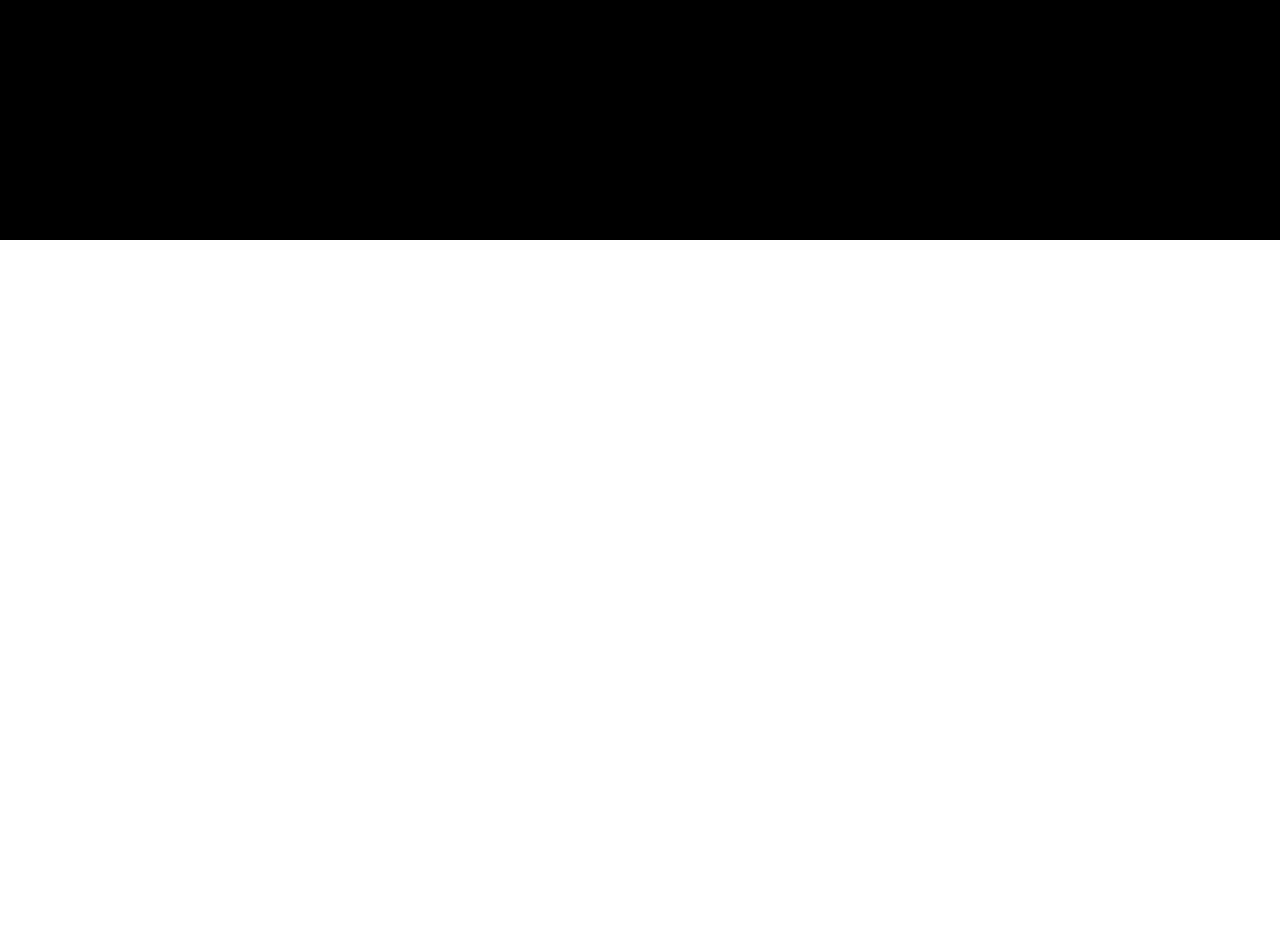
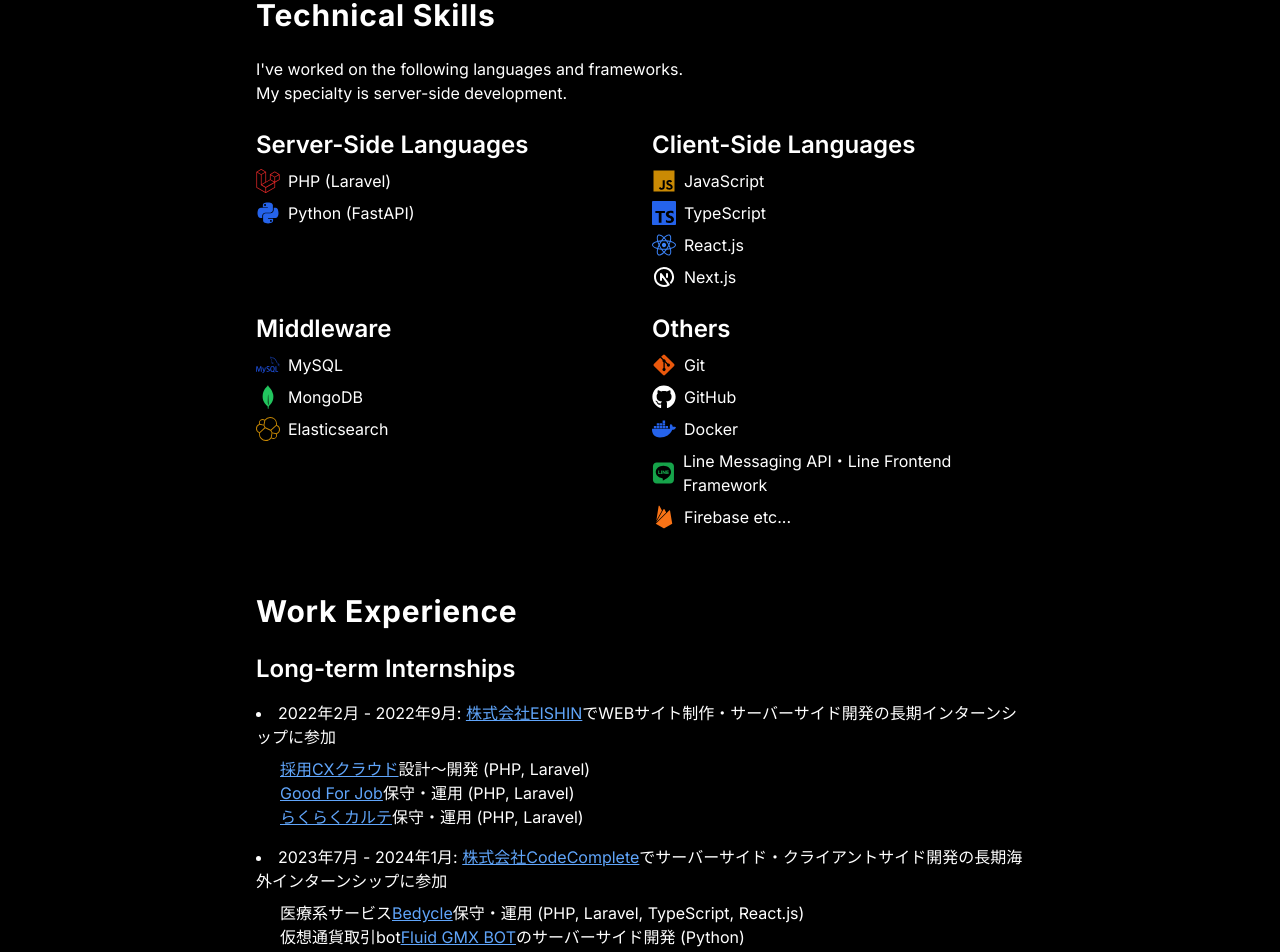
Before and after one commit to yuta-2001/my-blog, a Next.js app: page /profile in a window 1280 px wide. Shown: the part 560-1512 px from the top of the page. Before the commit the page ends 800 px from the top, so only its background shows below. Built offline with nearby package versions, Linux system fonts and the light colour scheme.

Commit message:
プロフィールページ編集

```diff
--- a/app/layout.tsx
+++ b/app/layout.tsx
@@ -18,7 +18,7 @@ export default function RootLayout({
   return (
     <html lang="en">
       <body className={inter.className}>
-        <header className="fixed top-0 left-0 right-0 flex justify-end items-center p-8 z-50">
+        <header className="fixed top-0 left-0 right-0 flex justify-end items-center p-8 z-50 font-sans">
           <nav className="text-white flex items-center space-x-6 mr-10">
             <Link href="/" className="hover:text-gray-300 text-2xl text-white transition duration-300 ease-in-out font-semibold">
               HOME
--- a/app/page.tsx
+++ b/app/page.tsx
@@ -23,7 +23,7 @@ export default function Home() {
             acceleration: 1.00,
             brightness: {
               min: 4,
-              max: 95
+              max: 90
             },
             decay: {
               min: 0.013,
@@ -33,9 +33,9 @@ export default function Home() {
               min: 24.52,
               max: 55.00
             },
-            explosion: 4,
+            explosion: 3,
             flickering: 40.00,
-            intensity: 6.00,
+            intensity: 5.00,
             friction: 0.96,
             gravity: 1.52,
             opacity: 0.1,
--- /dev/null
+++ b/app/profile/layout.tsx
@@ -0,0 +1,10 @@
+export default function Layout({ children }: { children: React.ReactNode }) {
+  return (
+    <>
+      {children}
+      <footer className="text-center p-12 text-lg">
+        &copy;2023 Yuta Sugimine
+      </footer>
+    </>
+  );
+}
--- a/app/profile/page.tsx
+++ b/app/profile/page.tsx
@@ -1,6 +1,11 @@
+import { FaLaravel, FaPython, FaReact, FaGitAlt, FaGithub, FaDocker, FaLine } from "react-icons/fa";
+import { IoLogoJavascript, IoLogoFirebase } from "react-icons/io5";
+import { SiTypescript, SiMysql, SiMongodb, SiElastic } from "react-icons/si";
+import { TbBrandNextjs } from "react-icons/tb";
+
 export default function ProfilePage() {
   return (
-    <main className="w-full bg-black text-white pt-32 min-h-screen">
+    <main className="w-full bg-black text-white p-32 min-h-screen">
       <div className="w-3/4 mx-auto">
         <h1 className="text-5xl font-bold tracking-wide mb-6">
           Profile
@@ -21,6 +26,79 @@ export default function ProfilePage() {
             <img src="/images/profile.jpg" alt="profile image" className="w-full h-auto rounded" />
           </div>
         </section>
+
+
+        <section className="bg-black text-white py-8">
+          <div className="w-full">
+            <h2 className="text-3xl font-bold tracking-wide mb-6">
+              Technical Skills
+            </h2>
+            <p className="text-md mb-6">
+              I've worked on the following languages and frameworks.<br />
+              My specialty is server-side development.
+            </p>
+            <div className="grid grid-cols-1 md:grid-cols-2 gap-6">
+              <div>
+                <h3 className="text-2xl font-semibold mb-2">Server-Side Languages</h3>
+                <p className="flex items-center mb-2"><FaLaravel className="text-red-600 text-2xl mr-2" /> PHP (Laravel)</p>
+                <p className="flex items-center"><FaPython className="text-blue-600 text-2xl mr-2" /> Python (FastAPI)</p>
+              </div>
+              <div>
+                <h3 className="text-2xl font-semibold mb-2">Client-Side Languages</h3>
+                <p className="flex items-center mb-2"><IoLogoJavascript className="text-yellow-600 text-2xl mr-2" /> JavaScript</p>
+                <p className="flex items-center mb-2"><SiTypescript className="text-blue-600 text-2xl mr-2" /> TypeScript</p>
+                <p className="flex items-center mb-2"><FaReact className="text-blue-500 text-2xl mr-2" /> React.js</p>
+                <p className="flex items-center"><TbBrandNextjs className="text-white text-2xl mr-2" /> Next.js</p>
+              </div>
+              <div>
+                <h3 className="text-2xl font-semibold mb-2">Middleware</h3>
+                <p className="flex items-center mb-2"><SiMysql className="text-blue-700 text-2xl mr-2" /> MySQL</p>
+                <p className="flex items-center mb-2"><SiMongodb className="text-green-500 text-2xl mr-2" /> MongoDB</p>
+                <p className="flex items-center mb-2"><SiElastic className="text-yellow-600 text-2xl mr-2" /> Elasticsearch</p>
+              </div>
+              <div>
+                <h3 className="text-2xl font-semibold mb-2">Others</h3>
+                <p className="flex items-center mb-2"><FaGitAlt className="text-orange-600 text-2xl mr-2" /> Git</p>
+                <p className="flex items-center mb-2"><FaGithub className="text-gray-60 text-2xl mr-2" /> GitHub</p>
+                <p className="flex items-center mb-2"><FaDocker className="text-blue-600 text-2xl mr-2" /> Docker</p>
+                <p className="flex items-center mb-2"><FaLine className="text-green-600 text-2xl mr-2" /> Line Messaging API・Line Frontend Framework</p>
+                <p className="flex items-center"><IoLogoFirebase className="text-orange-500 text-2xl mr-2" /> Firebase etc...</p>
+              </div>
+            </div>
+          </div>
+        </section>
+
+
+        <section className="bg-black text-white py-8">
+          <div className="w-full">
+            <h2 className="text-3xl font-bold tracking-wide mb-6">
+              Work Experience
+            </h2>
+            <h3 className="text-2xl font-semibold mb-4">Long-term Internships</h3>
+            <ul className="list-disc list-inside mb-6">
+              <li className="mb-4">
+                <span>2022年2月 - 2022年9月: <a href="https://ei-shin.com/" target="_blank" rel="noopener" className="text-blue-400 underline hover:text-blue-300">株式会社EISHIN</a>でWEBサイト制作・サーバーサイド開発の長期インターンシップに参加</span>
+                <ul className="list-circle list-inside ml-6 mt-2">
+                  <li><a href="https://www.bsearch.co.jp/recruit/3066/" target="_blank" rel="noopener" className="text-blue-400 underline hover:text-blue-300">採用CXクラウド</a>設計〜開発 (PHP, Laravel)</li>
+                  <li><a href="https://good-for-job.com/" target="_blank" rel="noopener" className="text-blue-400 underline hover:text-blue-300">Good For Job</a>保守・運用 (PHP, Laravel)</li>
+                  <li><a href="https://lp.rakuraku-karte.com/" target="_blank" rel="noopener" className="text-blue-400 underline hover:text-blue-300">らくらくカルテ</a>保守・運用 (PHP, Laravel)</li>
+                </ul>
+              </li>
+
+              <li>
+                <span>2023年7月 - 2024年1月: <a href="https://codecomplete.jp/ja/home/" target="_blank" rel="noopener" className="text-blue-400 underline hover:text-blue-300">株式会社CodeComplete</a>でサーバーサイド・クライアントサイド開発の長期海外インターンシップに参加</span>
+                <ul className="list-circle list-inside ml-6 mt-2">
+                  <li>医療系サービス<a href="https://bedycle.com/" target="_blank" rel="noopener" className="text-blue-400 underline hover:text-blue-300">Bedycle</a>保守・運用 (PHP, Laravel, TypeScript, React.js)</li>
+                  <li>仮想通貨取引bot<a href="https://twitter.com/FluidToken?s=20" target="_blank" rel="noopener" className="text-blue-400 underline hover:text-blue-300">Fluid GMX BOT</a>のサーバーサイド開発 (Python)</li>
+                </ul>
+              </li>
+            </ul>
+            <h3 className="text-2xl font-semibold mb-4">Short-term Internships</h3>
+            <ul className="list-disc list-inside">
+              <li>株式会社バンダイナムコスタジオ: Goでゲームサーバーを作るワークショップ(1 day)に参加</li>
+            </ul>
+          </div>
+        </section>
       </div>
     </main>
   );
--- a/package.json
+++ b/package.json
@@ -12,7 +12,8 @@
     "@fireworks-js/react": "^2.10.7",
     "next": "14.0.4",
     "react": "^18",
-    "react-dom": "^18"
+    "react-dom": "^18",
+    "react-icons": "^4.12.0"
   },
   "devDependencies": {
     "@types/node": "^20",
```
Also changed, not shown: 1 other file (tests, documents, lock files or other folders).
